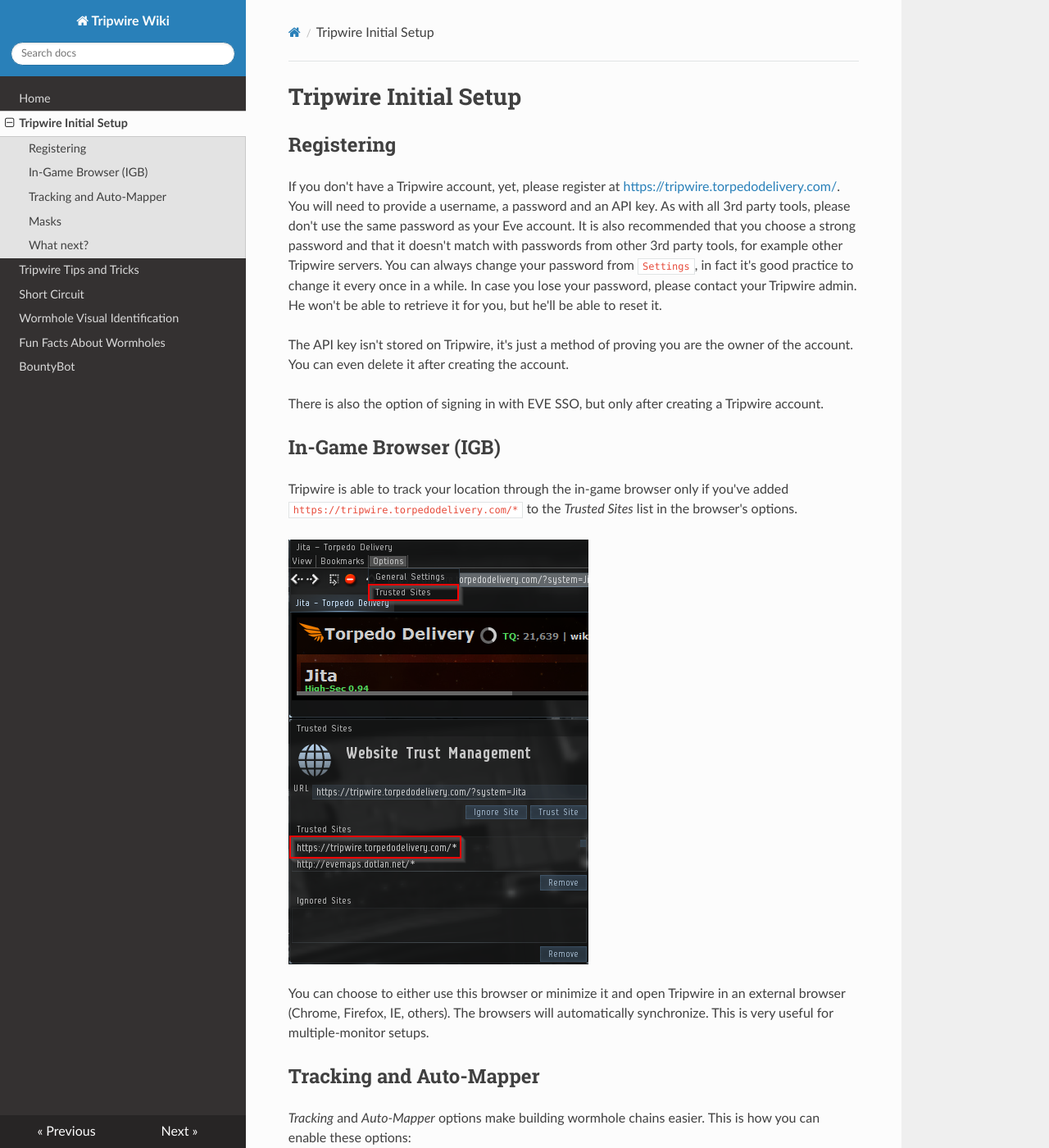
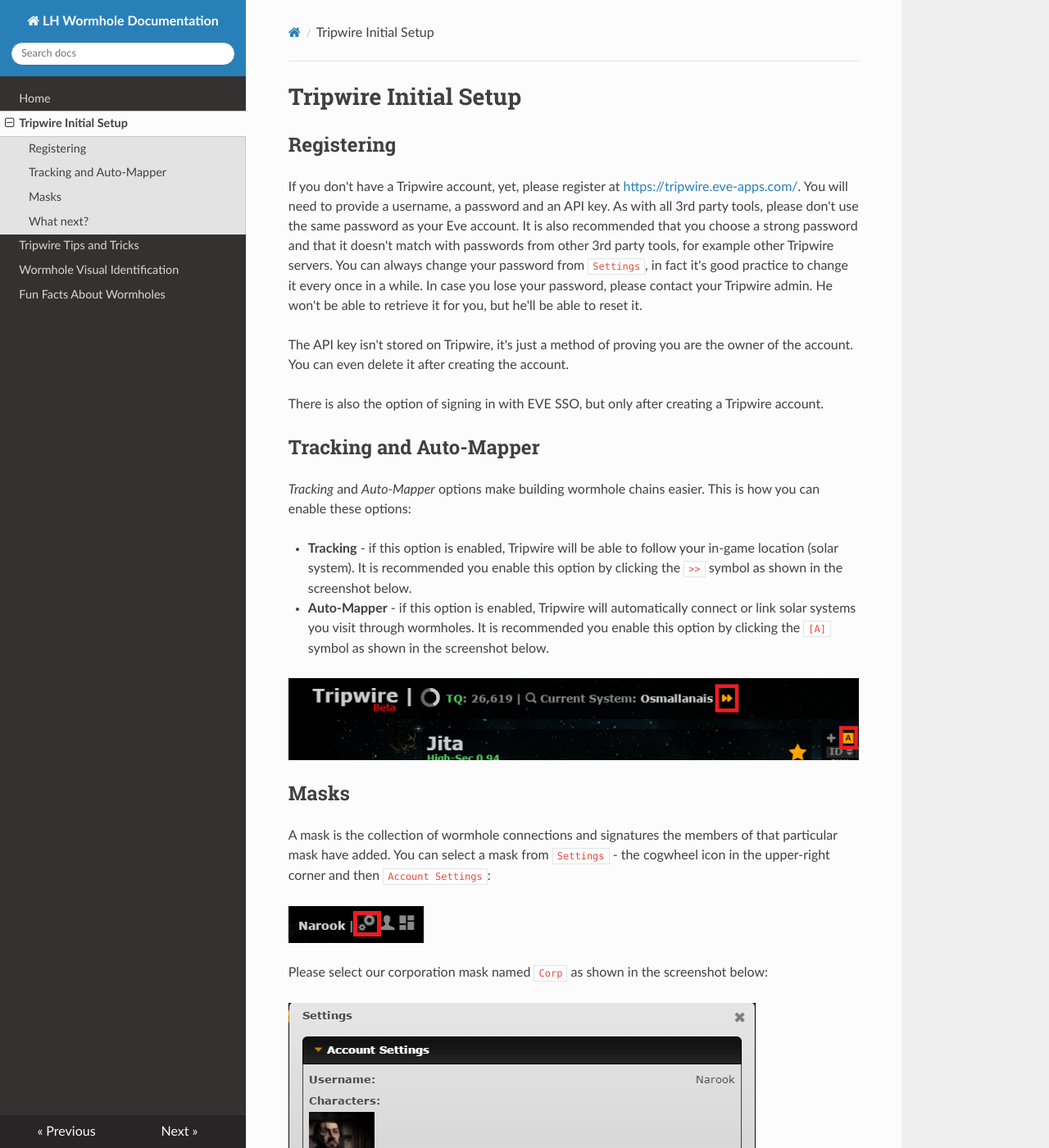
Before and after one commit to maurerit/tripwire-docs, an MkDocs documentation site: the page built from docs/tripwire_setup.md, in a window 1280 px wide and 1400 px high. Shown: the whole window at 82% size. Built offline with MkDocs 1.6.1, drawn with Linux system fonts in a browser that asks for light colours; nearby versions of some CDN libraries; old or Windows-style settings are respelled for this version of MkDocs; some of the changed text lies outside the part shown.

Commit message:
Make these documents LH specific

```diff
--- a/docs/tripwire_setup.md
+++ b/docs/tripwire_setup.md
@@ -2,19 +2,11 @@
 
 ## Registering
 
-If you don't have a Tripwire account, yet, please register at <https://tripwire.torpedodelivery.com/>. You will need to provide a username, a password and an API key. As with all 3rd party tools, please don't use the same password as your Eve account. It is also recommended that you choose a strong password and that it doesn't match with passwords from other 3rd party tools, for example other Tripwire servers. You can always change your password from `Settings`, in fact it's good practice to change it every once in a while. In case you lose your password, please contact your Tripwire admin. He won't be able to retrieve it for you, but he'll be able to reset it.
+If you don't have a Tripwire account, yet, please register at <https://tripwire.eve-apps.com/>. You will need to provide a username, a password and an API key. As with all 3rd party tools, please don't use the same password as your Eve account. It is also recommended that you choose a strong password and that it doesn't match with passwords from other 3rd party tools, for example other Tripwire servers. You can always change your password from `Settings`, in fact it's good practice to change it every once in a while. In case you lose your password, please contact your Tripwire admin. He won't be able to retrieve it for you, but he'll be able to reset it.
 
 The API key isn't stored on Tripwire, it's just a method of proving you are the owner of the account. You can even delete it after creating the account.
 
 There is also the option of signing in with EVE SSO, but only after creating a Tripwire account.
-
-## In-Game Browser (IGB)
-
-Tripwire is able to track your location through the in-game browser only if you've added `https://tripwire.torpedodelivery.com/*` to the *Trusted Sites* list in the browser's options.
-
-![Tripwire Trusted](img/tripwire_trusted.png)
-
-You can choose to either use this browser or minimize it and open Tripwire in an external browser (Chrome, Firefox, IE, others). The browsers will automatically synchronize. This is very useful for multiple-monitor setups.
 
 ## Tracking and Auto-Mapper
 
@@ -31,7 +23,7 @@ A mask is the collection of wormhole connections and signatures the members of t
 
 ![Tripwire Settings](img/tripwire_settings.png)
 
-Please select our alliance mask named `WiNGSPAN` as shown in the screenshot below:
+Please select our corporation mask named `Corp` as shown in the screenshot below:
 
 ![Tripwire Masks](img/tripwire_masks.png)
 
--- a/mkdocs.yml
+++ b/mkdocs.yml
@@ -1,10 +1,10 @@
-site_name: Tripwire Wiki
+site_name: LH Wormhole Documentation
 pages:
 - Home: index.md
 - Tripwire Initial Setup: tripwire_setup.md
 - Tripwire Tips and Tricks: tripwire_tips.md
-- Short Circuit: shortcircuit.md
+#- Short Circuit: shortcircuit.md
 - Wormhole Visual Identification: whvisual.md
 - Fun Facts About Wormholes: funfacts.md
-- BountyBot: bountybot.md
+#- BountyBot: bountybot.md
 theme: readthedocs
```
Also changed, not shown: docs/index.md (+2 -2 lines), docs/tripwire_tips.md (+0 -10 lines), docs/img/tripwire_layout.png, docs/img/tripwire_masks.png, docs/img/tripwire_settings.png, docs/img/tripwire_tracker.png, docs/img/tripwire_trusted.png (deleted), 1 other file.
